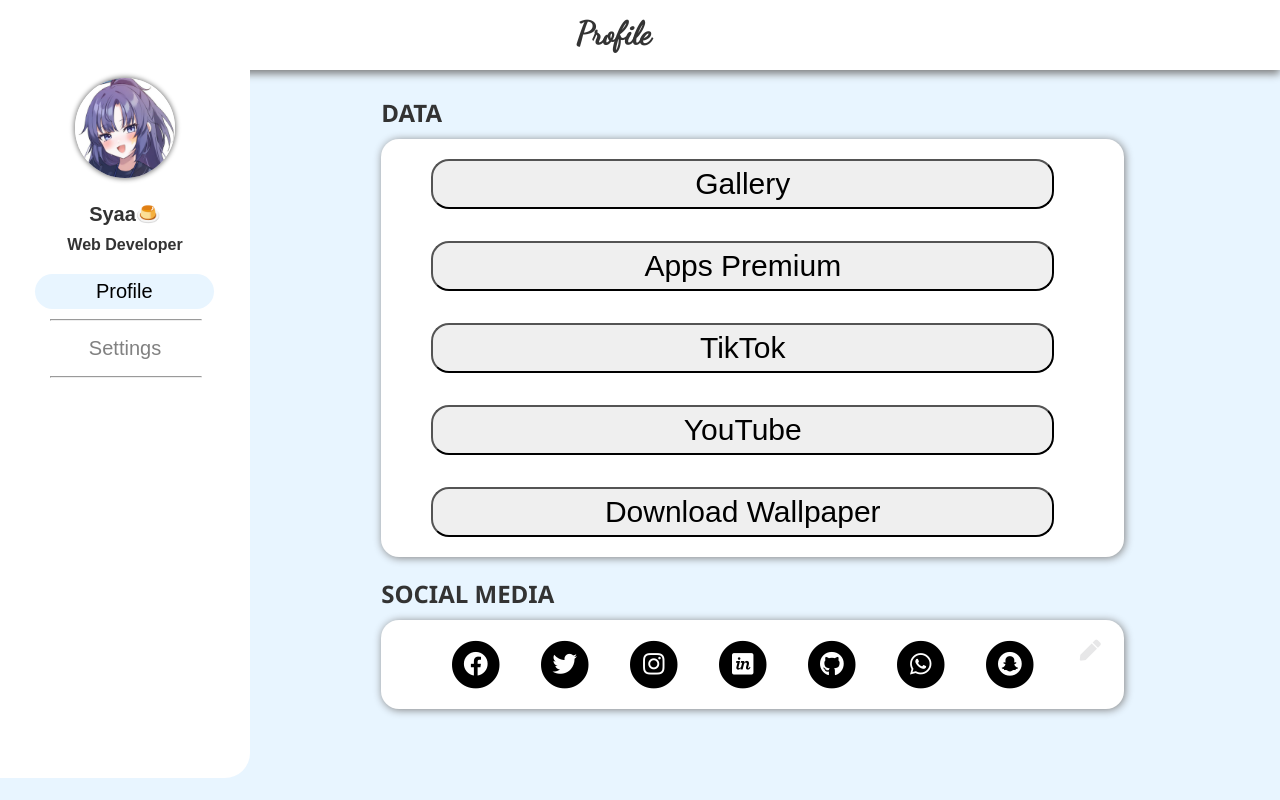
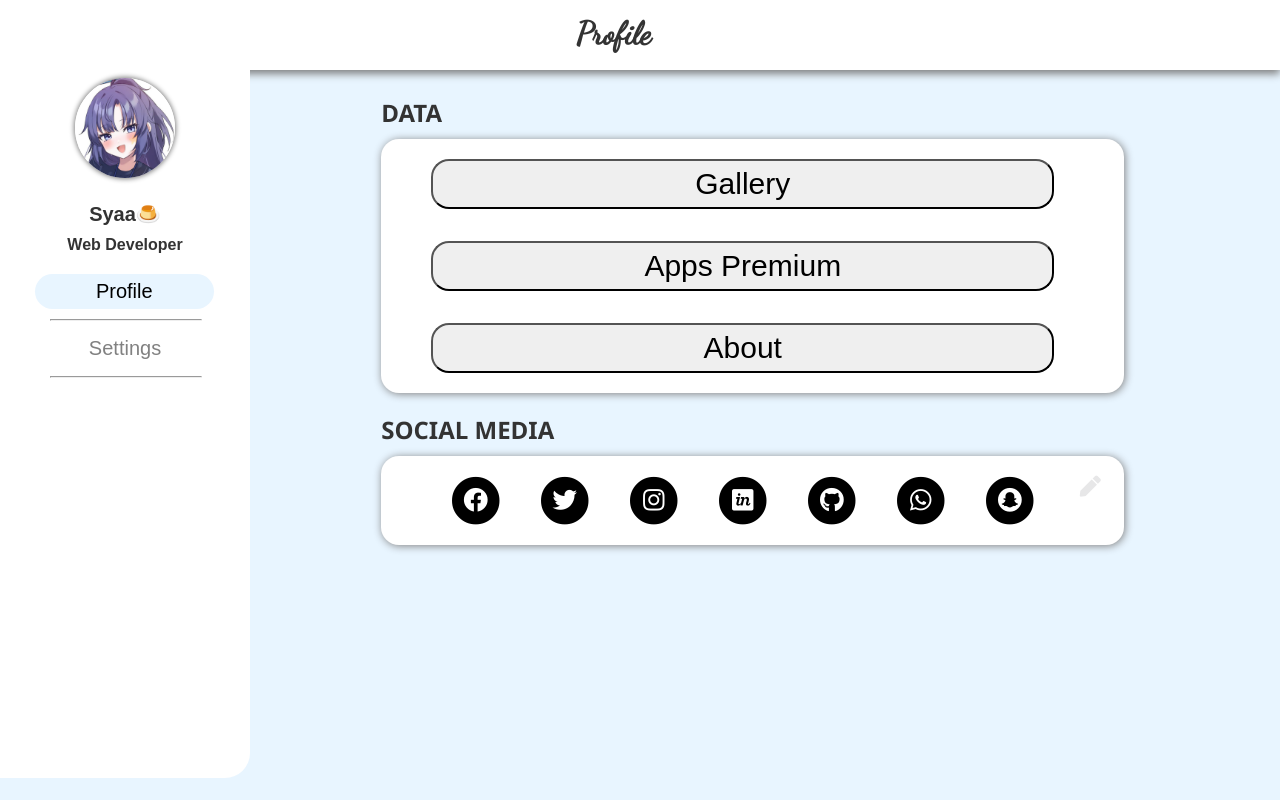
Before and after one commit to TikTokgithub503/wahid-lab-profile, a plain HTML site: page Settings.html in a window 1280 px wide. Drawn offline with Linux system fonts and the light colour scheme.

Commit message:
Update Settings.html

```diff
--- a/Settings.html
+++ b/Settings.html
@@ -69,13 +69,7 @@
              <a href="shop.html"><button class="bt">Apps Premium</button></a>
             <br>
             <br>
-             <a href="https://tiktok.com/@sya_whd1" target="_blank"><button class="bt">TikTok</button></a>
-            <br>
-            <br>
-            <a href="https://youtube.com/@sya.whd1" style="text-decoration: none;" target="_blank"><button class="bt">YouTube</button></a>
-            <br>
-            <br>
-             <a href="download/wpp.png" download><button class="bt">Download Wallpaper</button></a>
+             <a><button class="bt" onclick="gallery()">About</button></a>
           </div>
         </div>
 
```
